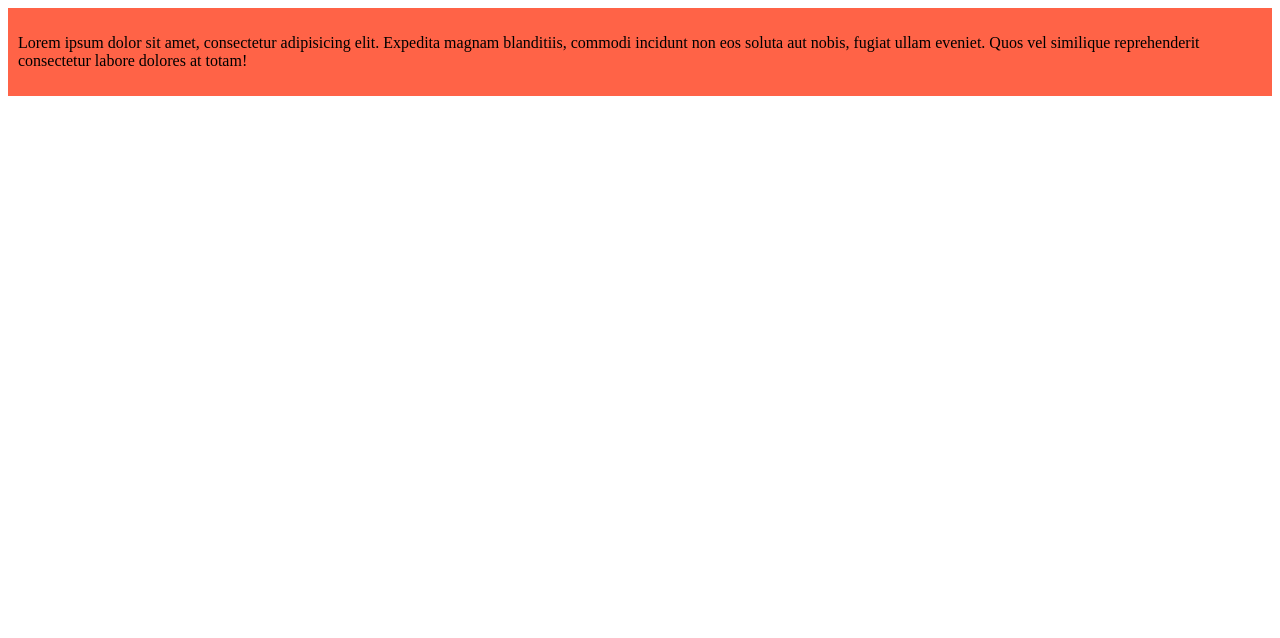
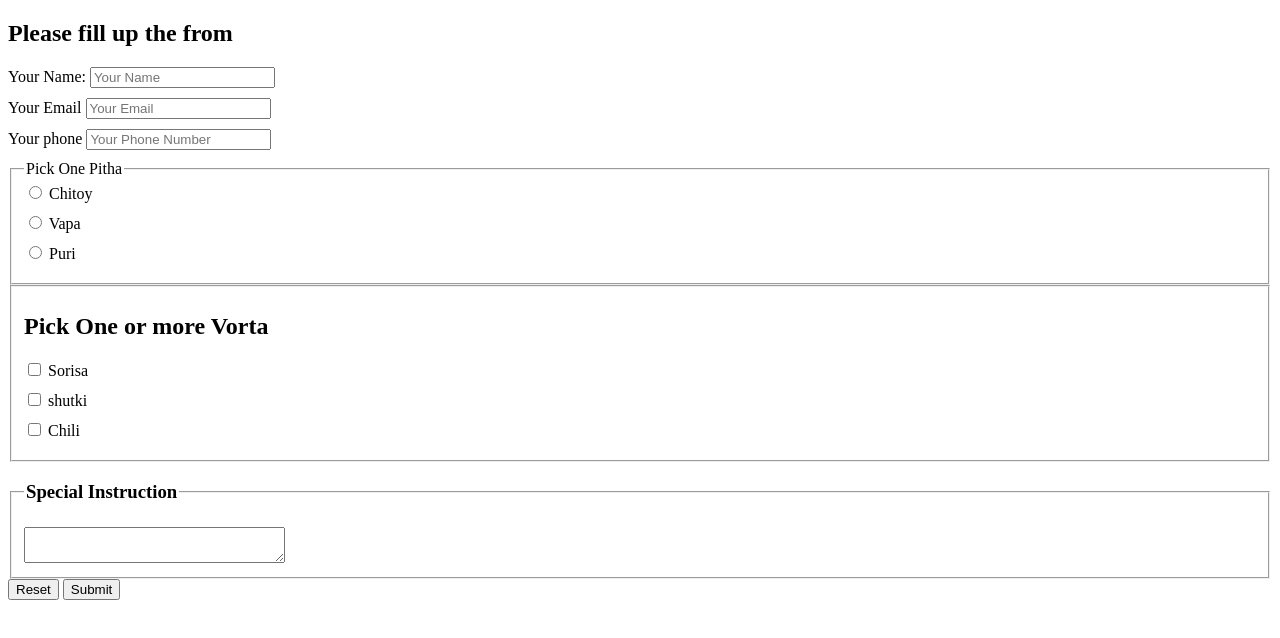
Before and after one commit to Ratul01921/my-first-github-repo, a plain HTML site: page index.html in a window 1280 px wide. Drawn offline with Linux system fonts and the light colour scheme.

Commit message:
Pitha khawar From

```diff
--- a/index.html
+++ b/index.html
@@ -4,16 +4,74 @@
 <head>
   <meta charset="UTF-8">
   <meta name="viewport" content="width=device-width, initial-scale=1.0">
-  <title>My First Ever Github Repo</title>
-  <link rel="stylesheet" href="styles/blog.css">
+  <title>jamal er mar pither ghor</title>
+  <style>
+    label {
+      display: block;
+      margin-bottom: 10px;
+    }
+  </style>
 </head>
 
 <body>
-  <div>
-    <!-- <h3>My First Website</h3>? -->
-    <p>Lorem ipsum dolor sit amet, consectetur adipisicing elit. Expedita magnam blanditiis, commodi incidunt non eos
-      soluta aut nobis, fugiat ullam eveniet. Quos vel similique reprehenderit consectetur labore dolores at totam!</p>
-  </div>
+  <header>
+    <section>
+      <h2>Please fill up the from</h2>
+      <form>
+        <label for="name"> Your Name:
+          <input id="name" type="text" placeholder="Your Name">
+
+        </label>
+        <label for="email"> Your Email
+          <input type="email" name="" id="email" placeholder="Your Email">
+        </label>
+        <label for="phone"> Your phone
+          <input type="number" name="" id="phone" placeholder="Your Phone Number">
+        </label>
+        <fieldset>
+          <legend> Pick One Pitha</legend>
+          <label for="chitoy">
+            <input type="radio" name="pitha" id="chitoy"> Chitoy
+          </label>
+          <label for="vapa">
+            <input type="radio" name="pitha" id="vapa"> Vapa
+          </label>
+          <label for="puri">
+            <input type="radio" name="pitha" id="puri"> Puri
+          </label>
+        </fieldset>
+        <fieldset>
+          <lagend>
+            <h2>Pick One or more Vorta</h2>
+          </lagend>
+          <label for="sorisa">
+            <input type="checkbox" name="vorta" id="sorisa"> Sorisa
+          </label>
+          <label for="shutki">
+            <input type="checkbox" name="shutki" id="shutki"> shutki
+
+          </label>
+          <label for="chili">
+            <input type="checkbox" name="chili" id="chili"> Chili
+          </label>
+        </fieldset>
+        <fieldset>
+          <legend>
+            <h3>Special Instruction</h3>
+          </legend>
+          <textarea name="" id="" cols="30" rows="2"></textarea>
+        </fieldset>
+        <input type="reset" value="Reset">
+        <input type="submit" value="Submit">
+      </form>
+    </section>
+  </header>
+  <main>
+
+  </main>
+  <footer>
+
+  </footer>
 </body>
 
 </html>
```
